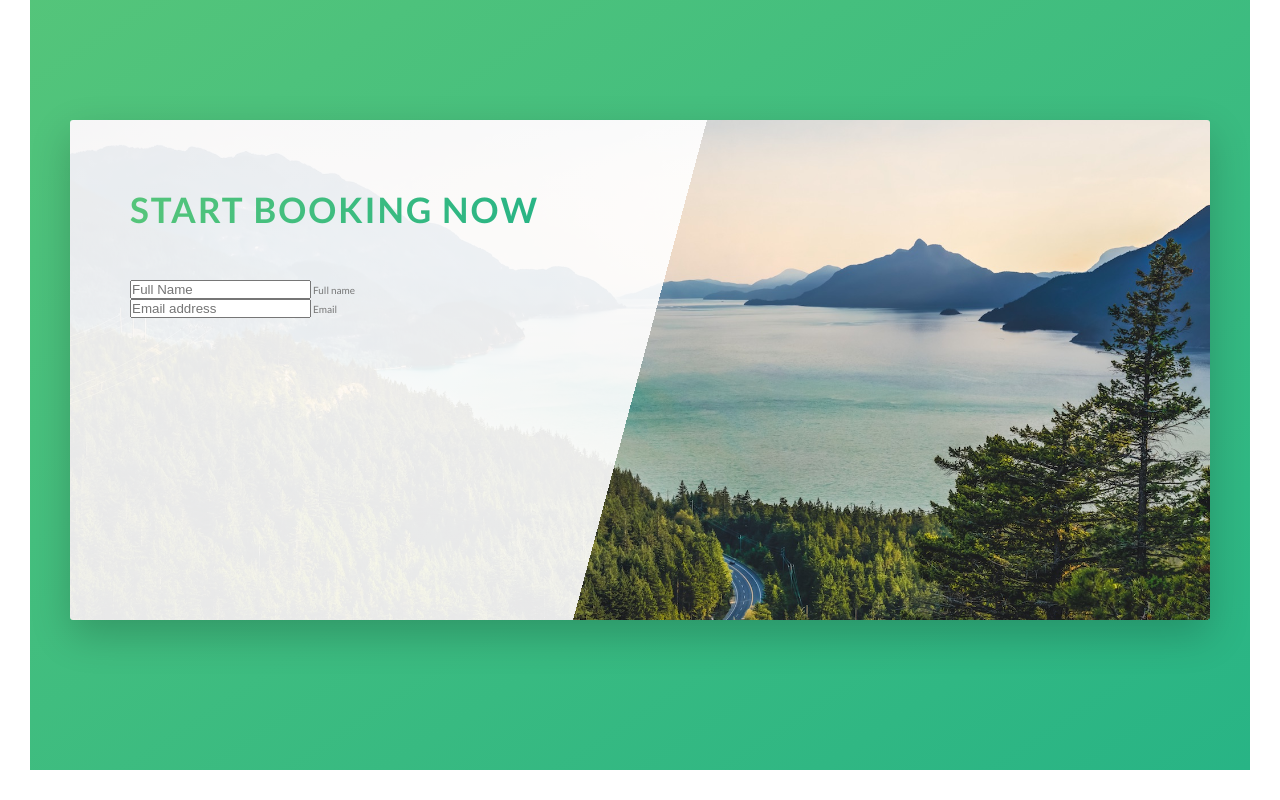
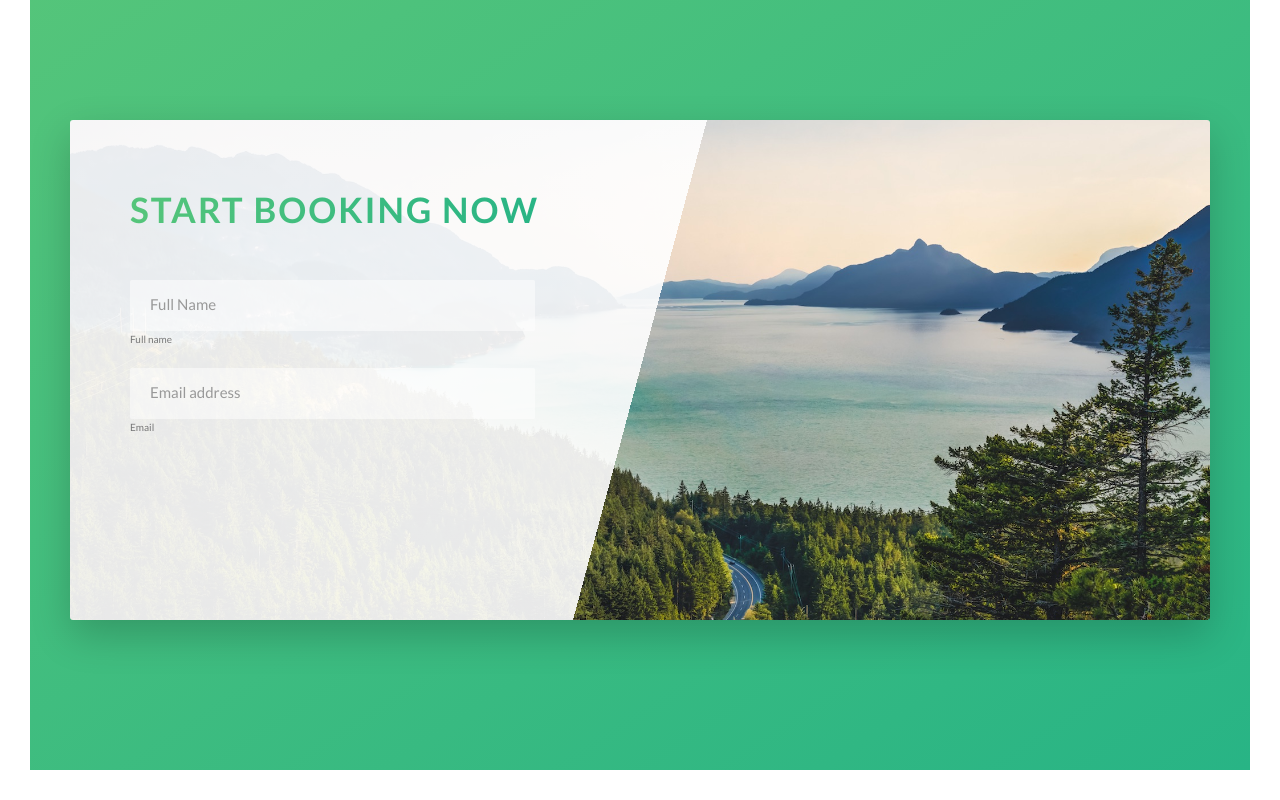
Before and after one commit to helloryantg/tours-practice, a website: page index.html in a window 1280 px wide. Shown: the part 4436-5236 px from the top of the page. Drawn offline with Linux system fonts and the light colour scheme.

Commit message:
fix form labels and input

```diff
--- a/sass/abstracts/_variables.scss
+++ b/sass/abstracts/_variables.scss
@@ -13,6 +13,8 @@ $color-grey-light-1: #f7f7f7;
 $color-grey-light-2: #eee;
 
 $color-grey-dark: #777;
+$color-grey-dark-2: #999;
+
 $color-white: #fff;
 $color-black: #000;
 
--- /dev/null
+++ b/sass/components/_form.scss
@@ -0,0 +1,36 @@
+.form {
+    &__group:not(:last-child) {
+        margin-bottom: 2rem;
+    }
+
+    &__input {
+        font-size: 1.5rem;
+        font-family: inherit;
+        color: inherit;
+        padding: 1.5rem 2rem;
+        border-radius: 2px;
+        background-color: rgba($color-white, .5);
+        border: none;
+        border-bottom: 3px solid transparent;
+        width: 90%;
+        display: block;
+
+        &:focus {
+            outline: none;
+            box-shadow: 0 1rem 2rem rgba($color-black, .1);
+            border-bottom: 3px solid $color-primary;
+        }
+
+        &::-webkit-input-placeholder {
+            color: $color-grey-dark-2;
+        }
+    }
+
+
+
+    &__label {
+
+    }
+
+
+}
--- a/sass/main.scss
+++ b/sass/main.scss
@@ -12,6 +12,7 @@
 @import "components/card";
 @import "components/composition";
 @import "components/feature-box";
+@import "components/form";
 @import "components/story";
 
 @import "layout/grid";
```
Also changed, not shown: css/style.css.
